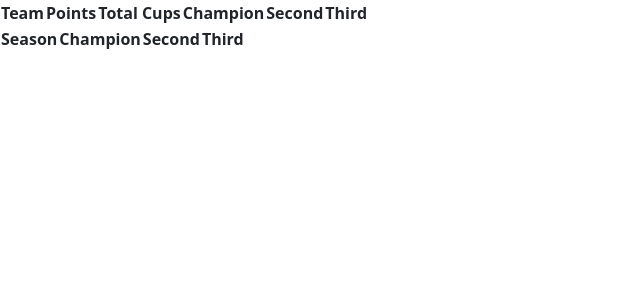
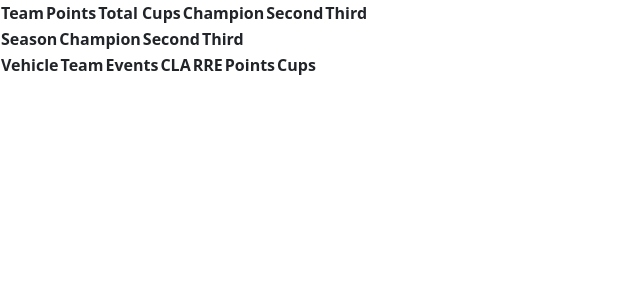
Before and after one commit to peterjungers/dfdrl, a Flask app: page /leaderboards in a window 1280 px wide. Shown: the part 56-356 px from the top of the page, without its empty margins (0-640 px from the left). Run offline with Flask 2, Linux system fonts and the light colour scheme; data that the repository does not hold is empty.

Commit message:
Finished vehicle leaderboard

```diff
--- a/dfdrl/main/routes.py
+++ b/dfdrl/main/routes.py
@@ -20,11 +20,17 @@ def index():
     podium_headings = ("Season", "Champion", "Second", "Third")
     podium_results = get_podium_results()
 
+    vehicle_headings = ("Vehicle", "Team", "Events", "CLA",
+                        "RRE", "Points", "Cups")
+    vehicle_leaderboard = get_vehicle_leaderboard()
+
     return render_template("index.html",
                            team_headings=team_headings,
                            team_leaderboard=team_leaderboard,
                            podium_headings=podium_headings,
-                           podium_results=podium_results)
+                           podium_results=podium_results,
+                           vehicle_headings=vehicle_headings,
+                           vehicle_leaderboard=vehicle_leaderboard)
 
 
 @main.route("/vehicles")
@@ -55,6 +61,7 @@ def get_team_leaderboard():
                        .group_by(Team.name)
                        .order_by(points.desc())
                        ))
+
     return team_leaderboard
 
 
@@ -77,7 +84,8 @@ def get_podium_results():
         second = query(2)
         third = query(3)
 
-        podium_results.append({
+        # Ordered most recent season to oldest
+        podium_results.insert(0, {
             "season": season.Season.season_num,
             "champion": {"vehicle": champion.Vehicle.name,
                          "team": champion.Vehicle.team.name},
@@ -88,3 +96,55 @@ def get_podium_results():
         })
 
     return podium_results
+
+
+def get_vehicle_leaderboard():
+    # Count of all Champions League Appearances (CLA):
+    cla = func.count(ChampionsLeagueResult.vehicle).label("cla")
+
+    # Points earned for podium finish:
+    points = (func.sum(Vehicle.champion * 3
+                       + Vehicle.second * 2
+                       + Vehicle.third)
+                       / cla).label("points")
+
+    # Calculates Ratio of Racing Excellence (RRE)
+    # (points / event appearances):
+    rre = (func.sum(Vehicle.champion * 3.0
+                    + Vehicle.second * 2.0
+                    + Vehicle.third)
+                    / cla
+                    / Vehicle.event_appearances
+                    * 2).label("rre")
+
+    vehicle_leaderboard = (db.session.execute(select
+                          (Vehicle, cla, points, rre)
+                          .filter(Vehicle.id == ChampionsLeagueResult.vehicle)
+                          .group_by(Vehicle.id)
+                          .order_by(points.desc(),
+                                    rre.desc(),
+                                    cla,
+                                    Vehicle.name)
+                          ))
+
+    # test = (db.session.execute(select(Vehicle, points)
+    #                            .group_by(Vehicle.name)
+    #                            .order_by(points)
+    #                            ))
+    #
+    # for row in test:
+    #     print(row.Vehicle.name, row.points)
+
+    # for row in vehicle_leaderboard:
+    #     print(row)
+
+
+    # for row in vehicle_leaderboard:
+    #     print(row)
+
+    return vehicle_leaderboard
+
+
+
+    # # RRE as in index.html
+    # ("%.3f" | format((row.points / row.Vehicle.event_appearances) * 2)).lstrip("0")
--- a/dfdrl/static/style.css
+++ b/dfdrl/static/style.css
@@ -22,3 +22,17 @@
     background-color: black;
     color: white;
 }
+
+
+
+.c-champion {
+    color: #6fa8dc;
+}
+
+.c-second {
+    color: #e06666;
+}
+
+.c-third {
+    color: white;
+}
--- a/dfdrl/templates/index.html
+++ b/dfdrl/templates/index.html
@@ -40,5 +40,35 @@
     {% endfor %}
 </table>
 
+<!-- Vehicle leaderboard  -->
+<table>
+    <thead>
+        <tr>
+            {% for header in vehicle_headings %}
+                <th>{{ header }}</th>
+            {% endfor %}
+        </tr>
+    </thead>
+    {% for row in vehicle_leaderboard %}
+        {% if row.points != 0 %}
+            <tr class="{{ row.Vehicle.team.name|lower }}">
+                <td>{{ row.Vehicle.name }}</td>
+                <td>{{ row.Vehicle.team.name }}</td>
+                <td>{{ row.Vehicle.event_appearances }}</td>
+                <td>{{ row.cla }}</td>
+                <td>{{ ("%.3f"|format(row.rre)).lstrip("0") }}</td>
+                <td>{{ row.points }}</td>
+                <td class="black-background">
+                    {% if row.Vehicle.champion or row.Vehicle.second or row.Vehicle.third %}
+                        <span class="c-champion">{{ "C" * (row.Vehicle.champion) }}</span>
+                        <span class="c-second">{{ "C" * (row.Vehicle.second) }}</span>
+                        <span class="c-third">{{ "C" * (row.Vehicle.third) }}</span>
+                    {% endif %}
+                </td>
+            </tr>
+        {% endif %}
+    {% endfor %}
+</table>
+
 
 {% endblock content %}
```
Also changed, not shown: dfdrl/test.py (+7 -1 lines).
